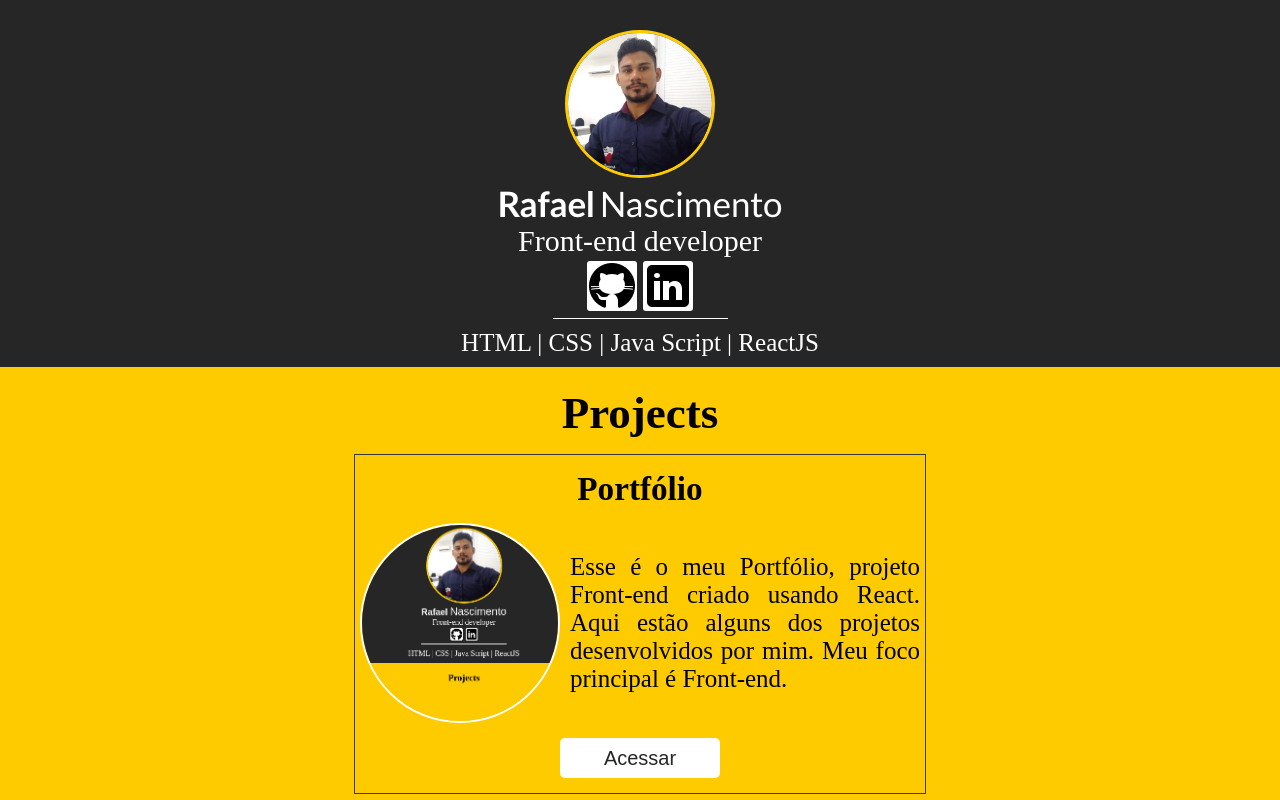
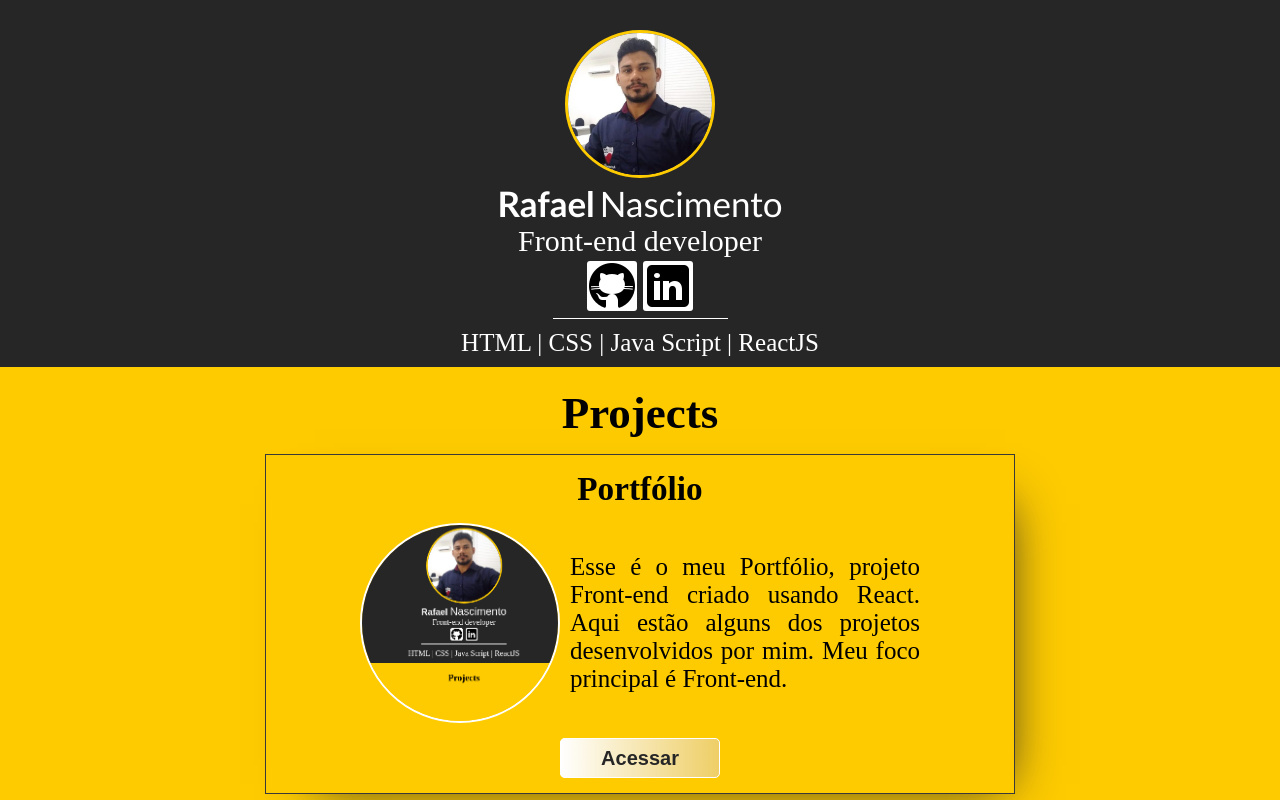
Before and after one commit to rafelradan/myportfolio, a React (Create React App) app: page / in a window 1280 px wide. Shown: the top 800 px of the page. Built offline with nearby package versions, Linux system fonts and the light colour scheme.

Commit message:
Add some shadown and efects

```diff
--- a/src/StyleApp.scss
+++ b/src/StyleApp.scss
@@ -117,6 +117,7 @@
   padding: 15px 0;
 
   border: solid 1px #393939;
+  box-shadow: 20px 20px 50px -30px #262626;
 
   .content {
     display: flex;
@@ -161,14 +162,15 @@
     width: 5rem;
     height: 1.5rem;
 
-    background: #fff;
+    background: linear-gradient(to right, #fff, #eece65);
 
+    border-radius: 5px;
     border: none;
-    border-radius: 5px;
 
     :hover {
       background: #262626;
       color: #fff;
+      border: none;
     }
 
     a {
@@ -177,15 +179,12 @@
       justify-content: center;
 
       border-radius: 5px;
+      border: solid 0.5px #ffffff;
 
       width: 5rem;
       height: 1.5rem;
+      font-weight: bolder;
       color: #262626;
-
-      :hover {
-        background: #373737;
-        color: #fff;
-      }
     }
   }
 }
@@ -364,7 +363,7 @@ footer {
   }
 
   .individual-project {
-    max-width: 1024px;
+    width: 750px;
 
     margin: 15px auto;
 
```
